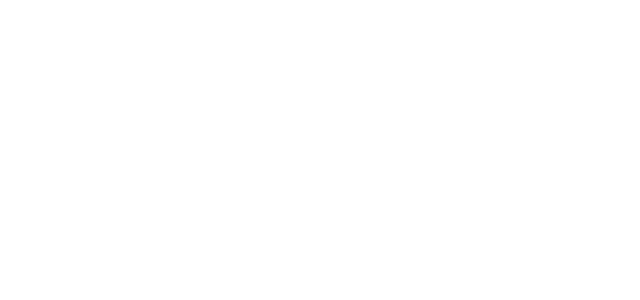
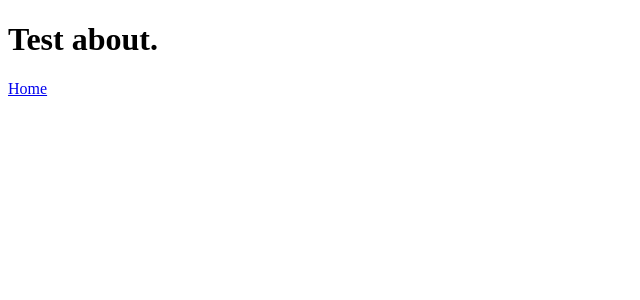
Before and after one commit to Beenlord/NuxtCI, a Nuxt app: page /about in a window 1280 px wide. Before the commit this address had no page. Shown: the top 300 px of the page, without its empty margins (0-640 px from the left). Built offline with nearby package versions, Linux system fonts and the light colour scheme.

Commit message:
Test link

```diff
--- a/pages/aboout.vue
+++ b/pages/about.vue
@@ -1,6 +1,7 @@
 <template>
     <div>
       <h1>Test about.</h1>
+    <nuxt-link to="/">Home</nuxt-link>
     </div>
   </template>
 
--- a/pages/index.vue
+++ b/pages/index.vue
@@ -1,6 +1,7 @@
 <template>
   <div>
     <h1>Привет, Саня!</h1>
+    <nuxt-link to="/about">About page</nuxt-link>
   </div>
 </template>
 
```
